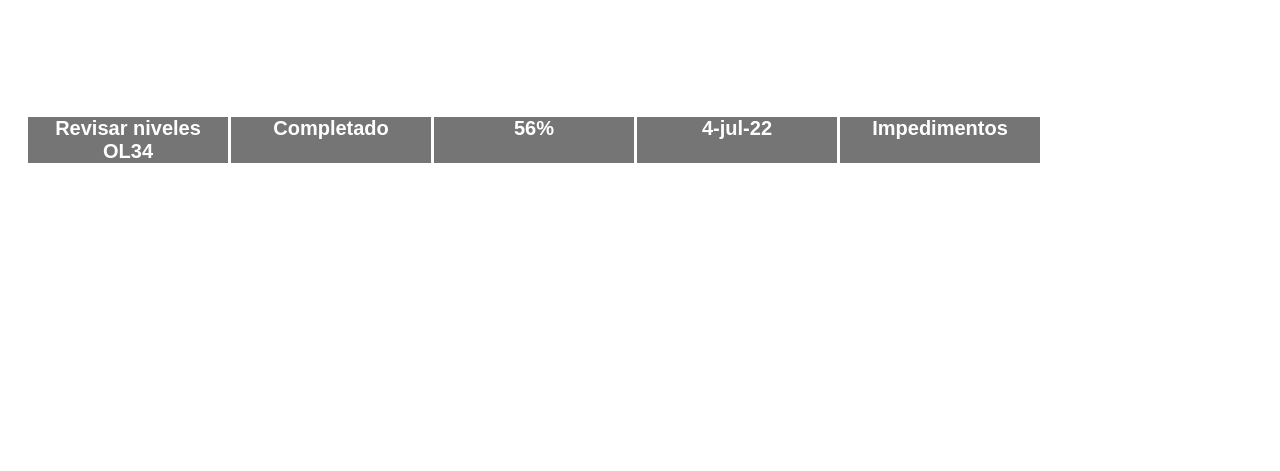
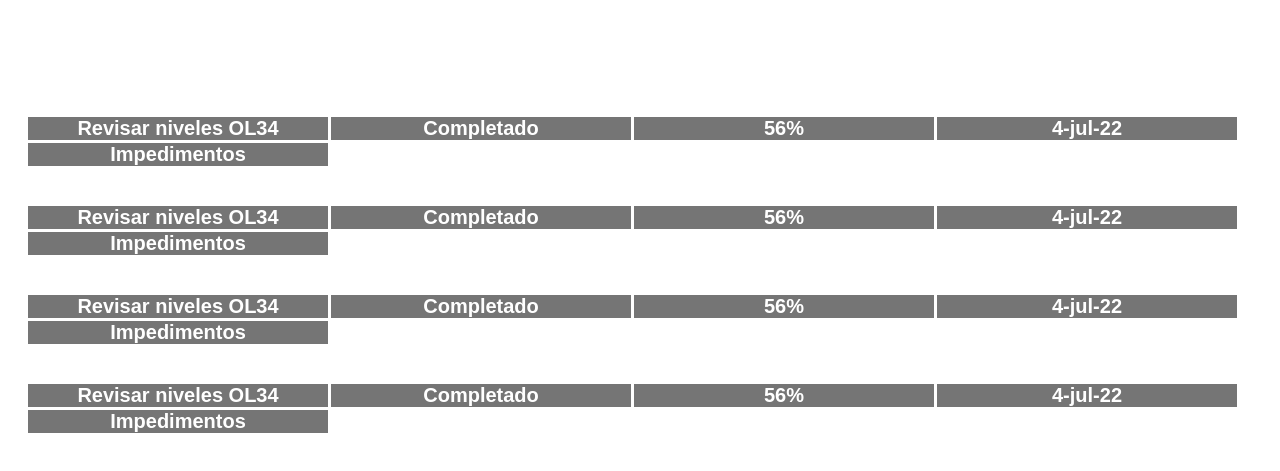
Before and after one commit to Richiesdevhub/taskIt, a plain HTML site: page tasks.html in a window 1280 px wide. Shown: the part 65-536 px from the top of the page. Drawn offline with Linux system fonts and the light colour scheme.

Commit message:
agregue tareas apra ejemplo

```diff
--- a/css/styles.css
+++ b/css/styles.css
@@ -111,7 +111,7 @@
         background-color: yellowgreen;
     }
 
-    .grupos {
+    .bgyellow {
         grid-area: a3;
         background-color: yellow;
     }
@@ -167,7 +167,7 @@
         .task-bg {
             display: grid;
             grid-gap: .3rem;
-            grid-template-columns: repeat(auto-fit, 20rem);
+            grid-template-columns: repeat(auto-fit, 30rem);
             text-align: center;
         }
     }
--- a/tasks.html
+++ b/tasks.html
@@ -27,7 +27,30 @@
         <div class="reglon-task">Impedimentos</div>
 
     </div>
+    <div class="task-bg">
+        <div class="reglon-task nombre">Revisar niveles OL34</div>
+        <div class="reglon-task">Completado</div>
+        <div class="reglon-task">56%</div>
+        <div class="reglon-task">4-jul-22</div>
+        <div class="reglon-task">Impedimentos</div>
 
+    </div>
+    <div class="task-bg">
+        <div class="reglon-task nombre">Revisar niveles OL34</div>
+        <div class="reglon-task">Completado</div>
+        <div class="reglon-task">56%</div>
+        <div class="reglon-task">4-jul-22</div>
+        <div class="reglon-task">Impedimentos</div>
+
+    </div>
+    <div class="task-bg">
+        <div class="reglon-task nombre">Revisar niveles OL34</div>
+        <div class="reglon-task">Completado</div>
+        <div class="reglon-task">56%</div>
+        <div class="reglon-task">4-jul-22</div>
+        <div class="reglon-task">Impedimentos</div>
+
+    </div>
 </body>
 
 </html>
```
Also changed, not shown: index.html (+25 -12 lines).
